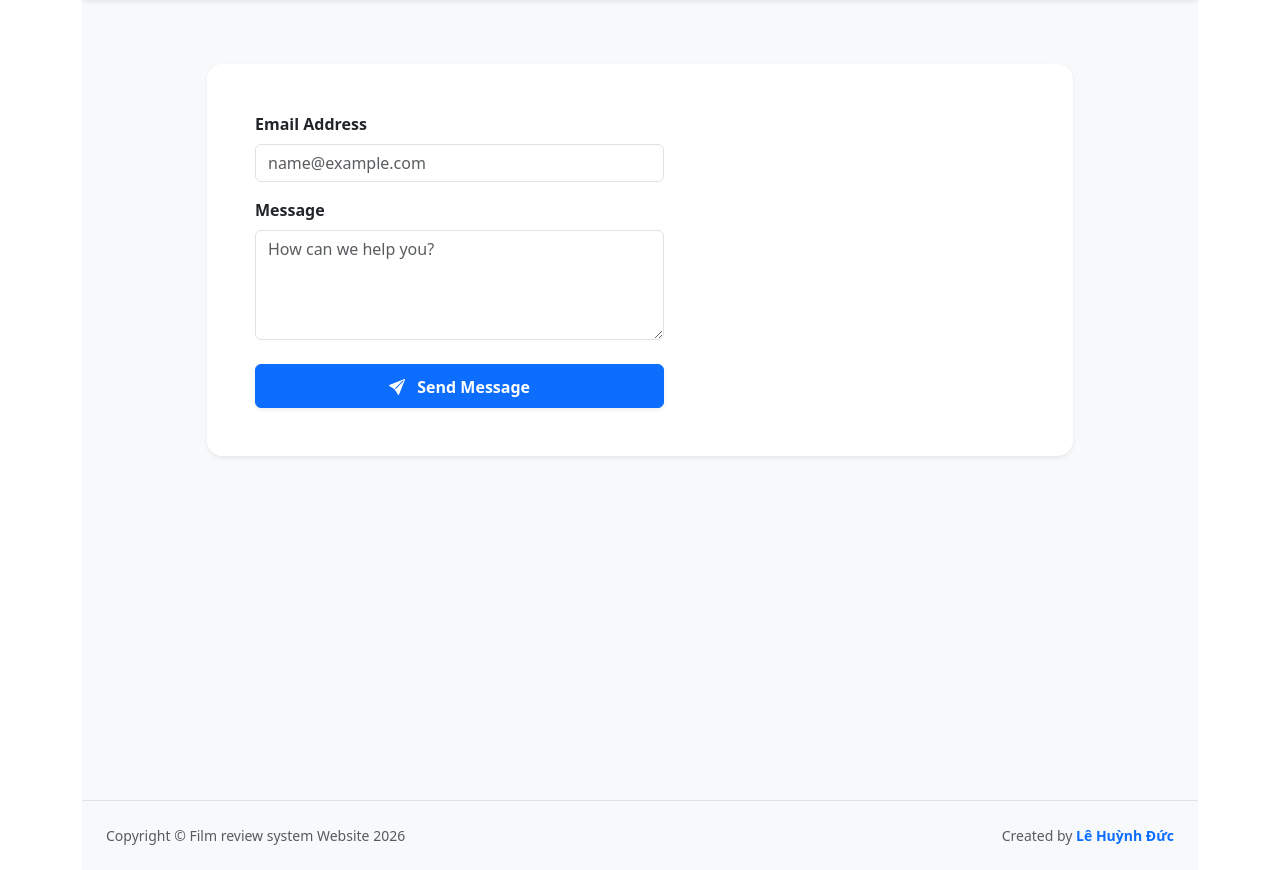
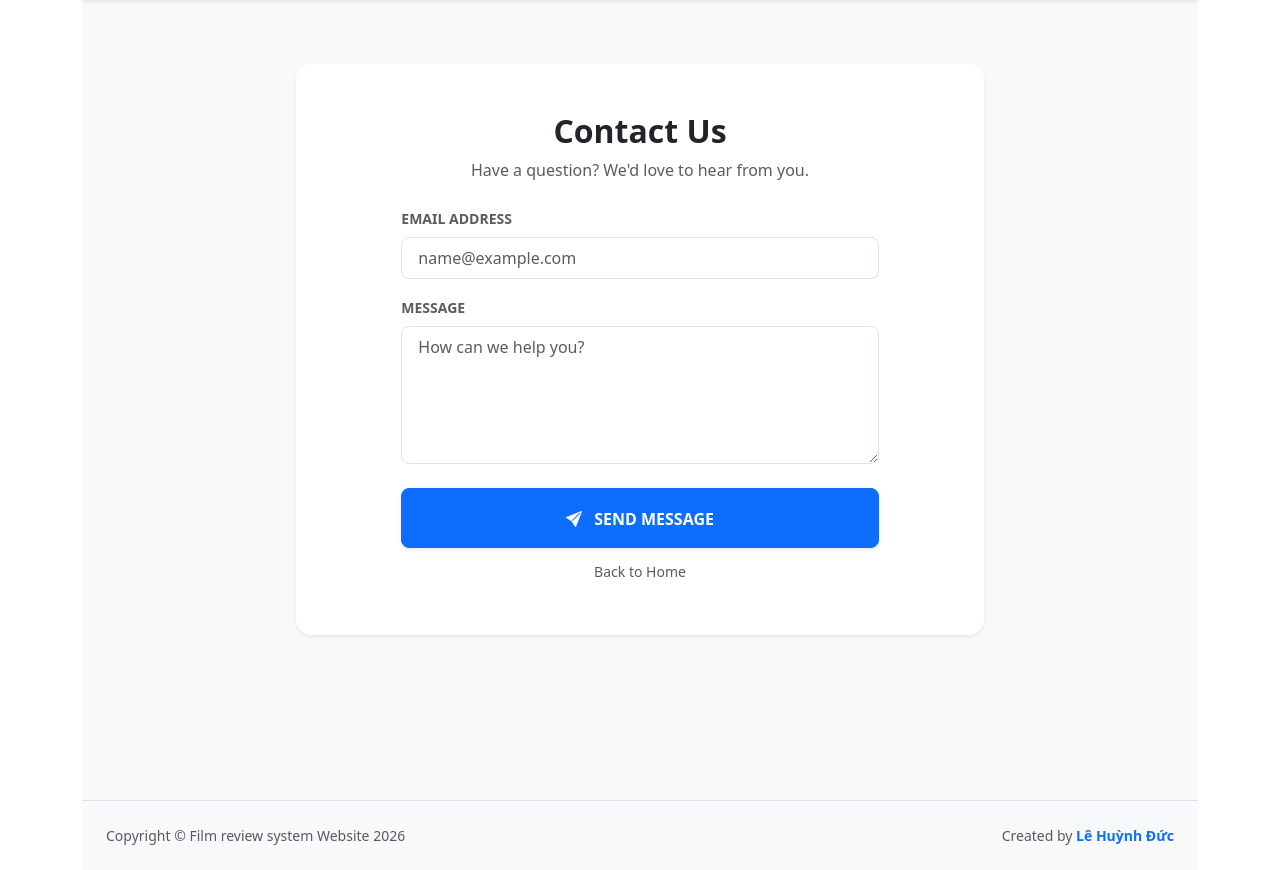
Before and after one commit to duclh040319/cw1841, a PHP site: page /index.php?page=contact in a window 1280 px wide. Shown: the part 66-936 px from the top of the page. Run offline with PHP 8.4, Linux system fonts and the light colour scheme.

Commit message:
fix: UI-img

```diff
--- a/controllers/admin/dashboard.controller.php
+++ b/controllers/admin/dashboard.controller.php
@@ -3,6 +3,7 @@
 require_once __DIR__ . "/../../services/film.service.php";
 require_once __DIR__ . "/../../services/review.service.php";
 require_once __DIR__ . "/../../services/user.service.php";
+require_once __DIR__ . "/../../services/contact.service.php";
 
 function dashboardPageAdmin()
 {
@@ -12,6 +13,7 @@ function dashboardPageAdmin()
         $films = getAllFilmsService();
         $users = getAllUserService();
         $reviews = getAllReviewsService();
+        $emails = getAllEmailsService();
 
         ob_start();
         include __DIR__ . "/../../views/pages/admin/dashboard.html.php";
--- a/views/pages/contact/contact.html.php
+++ b/views/pages/contact/contact.html.php
@@ -1,11 +1,13 @@
 <div class="container py-5">
     <div class="row justify-content-center">
-        <div class="col-lg-10">
-            <div class="card border-0 shadow-sm rounded-4 overflow-hidden">
-                <div class="row g-0">
+        <div class="col-lg-8"> <div class="card border-0 shadow-sm rounded-4 overflow-hidden">
+                <div class="row g-0 justify-content-center bg-white">
 
+                    <div class="col-md-10 p-5"> <div class="text-center mb-4">
+                            <h2 class="fw-bold">Contact Us</h2>
+                            <p class="text-muted">Have a question? We'd love to hear from you.</p>
+                        </div>
 
-                    <div class="col-md-7 p-5 bg-white">
                         <?php if (isset($_SESSION['success'])): ?>
                             <div class="alert alert-success alert-dismissible fade show" role="alert">
                                 <?= $_SESSION['success'];
@@ -15,23 +17,25 @@
                         <?php endif; ?>
 
                         <form action="index.php?page=contact&action=send" method="post">
-
                             <div class="mb-3">
-                                <label class="form-label fw-bold">Email Address</label>
-                                <input type="email" name="fromEmail" class="form-control" placeholder="name@example.com" required>
+                                <label class="form-label fw-bold small text-uppercase text-muted">Email Address</label>
+                                <input type="email" name="fromEmail" class="form-control form-control-lg fs-6" placeholder="name@example.com" required>
                             </div>
 
                             <div class="mb-4">
-                                <label class="form-label fw-bold">Message</label>
-                                <textarea name="content" class="form-control" rows="4" placeholder="How can we help you?" required></textarea>
+                                <label class="form-label fw-bold small text-uppercase text-muted">Message</label>
+                                <textarea name="content" class="form-control form-control-lg fs-6" rows="5" placeholder="How can we help you?" required></textarea>
                             </div>
-                            <div class="d-grid">
-                                <button type="submit" class="btn btn-primary fw-bold py-2 shadow-sm">
-                                    <i class="bi bi-send-fill me-2"></i> Send Message
+
+                            <div class="d-grid gap-2">
+                                <button type="submit" class="btn btn-primary fw-bold py-3 shadow-sm rounded-3">
+                                    <i class="bi bi-send-fill me-2"></i> SEND MESSAGE
                                 </button>
+                                <a href="index.php" class="btn btn-link btn-sm text-decoration-none text-muted">Back to Home</a>
                             </div>
                         </form>
                     </div>
+
                 </div>
             </div>
         </div>
```
Also changed, not shown: views/pages/wishlist/wishlist.html.php (+5 -5 lines).
